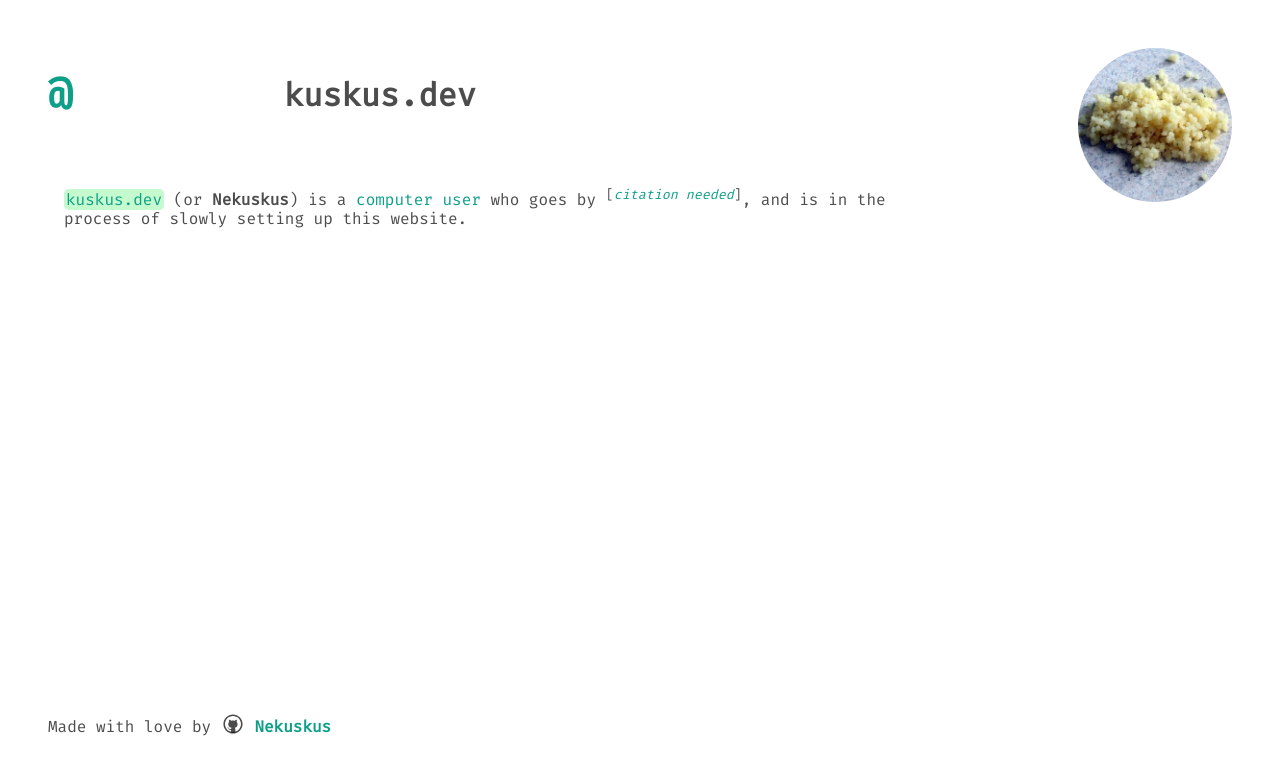
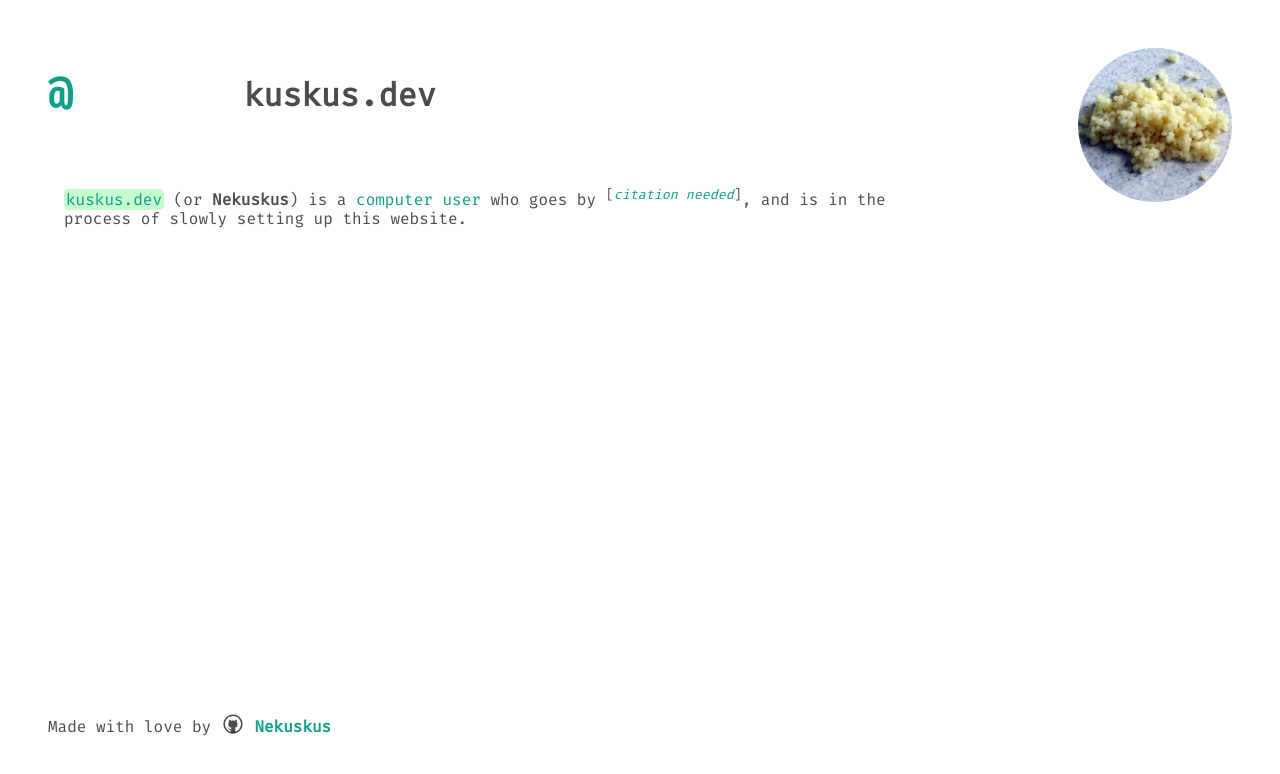
Before and after one commit to Nekuskus/homepage, a SvelteKit app: page / in a window 1280 px wide. In both pictures the pointer is over the element "@kuskus.dev". Shown: the top 774 px of the page. Built offline with nearby package versions, Linux system fonts and the light colour scheme.

Commit message:
Position header text correctly

```diff
--- a/src/routes/Header.svelte
+++ b/src/routes/Header.svelte
@@ -5,7 +5,7 @@
 
 <header>
     <h1>
-        <span id='at'>@</span><span id="https">https://</span>kuskus.dev
+        <span id='at'>@</span><span id="https">https://</span><span id="userhandle">kuskus.dev</span>
     </h1>
     <!-- TODO: Add couscous spelling and pronunciation variations -->
 </header>
@@ -18,7 +18,7 @@
     </a>
 </div>
 
-<style>
+<style lang="scss">
     header {
         /* display: flex; */
 
@@ -54,18 +54,26 @@
     }
 
     @media (min-width: 600px) {
-        h1:hover span#https {
+        h1:hover {
+            & span#https  {
                 display: inline-block;
                 position: relative;
 
                 animation: slide-in 0.5s forwards;
             }
 
-        h1:hover span#at {
+            & span#at {
                 display: inline-block;
                 position: relative;
 
                 animation: slide-out 0.5s forwards;
+            }
+
+            & span#userhandle {
+                display: inline-block;
+                position: relative;
+                left: -1.25em;
+            }
         }
     }
 
```
Lines whose indentation alone changed are shown as unchanged.
